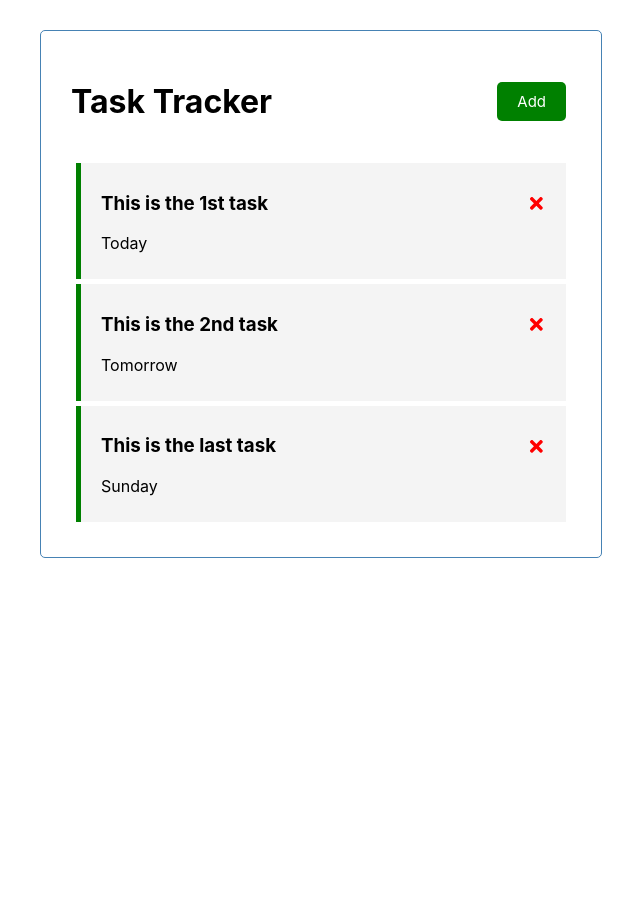
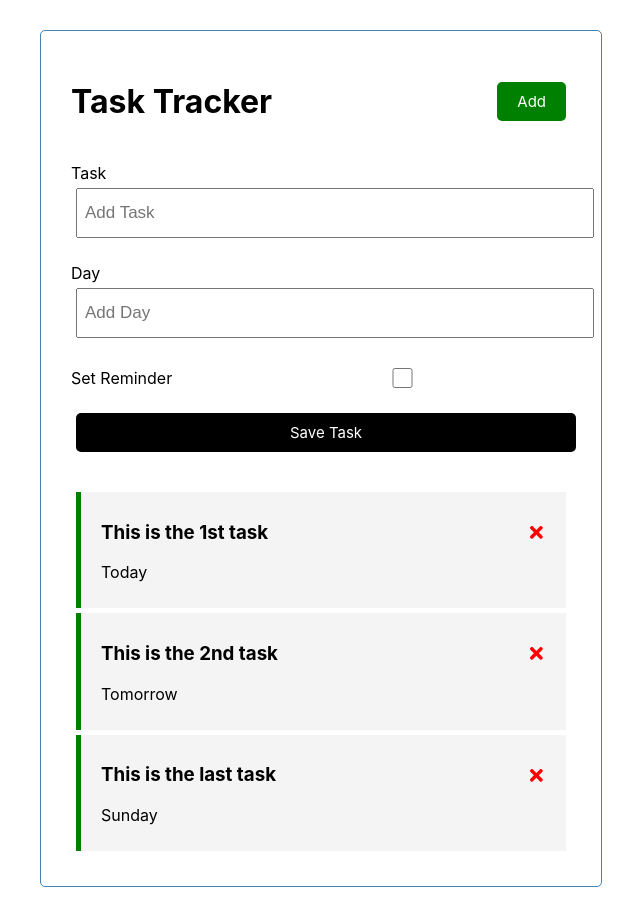
Before and after one commit to kaloyragalag/ReactApp101, a React (Create React App) app: page / in a window 1280 px wide. Shown: the whole page, without its empty margins (319-959 px from the left). Before the commit the page ends 800 px from the top, so only its background shows below. Built offline with nearby package versions, Linux system fonts and the light colour scheme.

Commit message:
add task

```diff
--- a/src/App.js
+++ b/src/App.js
@@ -2,6 +2,7 @@ import Header from './Components/Header';
 import './App.css';
 import Tasks from './Components/Tasks';
 import { useState } from 'react';
+import AddTask from './Components/AddTask';
 //import logo from './logo.svg';
 // const name = 'Karl'
 // const num = 1
@@ -29,17 +30,25 @@ function App() {
     ]
   );
 
+  const addTask = (task) => {
+    const id = tasks.length + 1;
+    const newTask = {id, ...task};
+    console.log(newTask);
+    setTasks([...tasks, newTask]);
+  }
+
   const deleteTask = (id) => {
-    setTasks(tasks.filter((task) => task.id != id))
+    setTasks(tasks.filter((task) => task.id !== id))
   }
 
   const toggleReminder = (id) => {
-    setTasks(tasks.map((task) => task.id == id ? {...task, reminder: !task.reminder} : task))
+    setTasks(tasks.map((task) => task.id === id ? {...task, reminder: !task.reminder} : task))
   }
 
   return (
     <div className="container">
       <Header title='Task Tracker'></Header>
+      <AddTask addTask={addTask}></AddTask>
       {tasks.length > 0 ? <Tasks tasks={tasks} onDelete={deleteTask} onToggleReminder={toggleReminder}></Tasks> : 'No Tasks!'}
       {/* <img src={logo} className="App-logo" alt="logo" />
       <h1>Hello World</h1>
--- /dev/null
+++ b/src/Components/AddTask.js
@@ -0,0 +1,44 @@
+import React from 'react'
+import { useState } from 'react';
+
+const AddTask = (props) => {
+    //item used must be the same on the name on the array
+    const [text, settext] = useState('');
+    const [day, setday] = useState('');
+    const [reminder, setreminder] = useState(false);
+
+    const submitTask = (e) => {
+        e.preventDefault();
+
+        if(!text){
+            alert('Please add Task');
+            return;
+        }
+
+        props.addTask({text, day, reminder});
+
+        settext('');
+        setday('');
+        setreminder(false);
+    }
+
+    return (
+        <form className='add-form' onSubmit={submitTask}>
+            <div className='form-control'>
+                <label>Task</label>
+                <input type='text' placeholder='Add Task' value={text} onChange={(e)=>settext(e.target.value)}></input>
+            </div>
+            <div className='form-control'>
+                <label>Day</label>
+                <input type='text' placeholder='Add Day' value={day} onChange={(e)=>setday(e.target.value)}></input>
+            </div>
+            <div className='form-control form-control-check'>
+                <label>Set Reminder</label>
+                <input type='checkbox' checked={reminder} onChange={(e)=>setreminder(e.currentTarget.checked)}></input>
+            </div>
+            <input type='submit' value='Save Task' className='btn btn-block'></input>
+        </form>
+    )
+}
+
+export default AddTask
--- a/src/index.css
+++ b/src/index.css
@@ -46,6 +46,11 @@ body {
   transform: scale(0.98);
 }
 
+.btn-block {
+  display: block;
+  width: 100%;
+}
+
 .task{
   background: #f4f4f4;
   margin: 5px;
@@ -62,3 +67,38 @@ body {
   align-items: center;
   justify-content: space-between;
 }
+
+.add-form {
+  margin-bottom: 40px;
+}
+
+.form-control {
+  margin: 20px 0;
+}
+
+.form-control label {
+  display: block;
+}
+
+.form-control input {
+  width: 100%;
+  height: 40px;
+  margin: 5px;
+  padding: 3px 7px;
+  font-size: 17px;
+}
+
+.form-control-check {
+  display: flex;
+  align-items: center;
+  justify-content: space-between;
+}
+
+.form-control-check label {
+  flex: 1;
+}
+
+.form-control-check input{
+  flex: 2;
+  height: 20px;
+}
```
